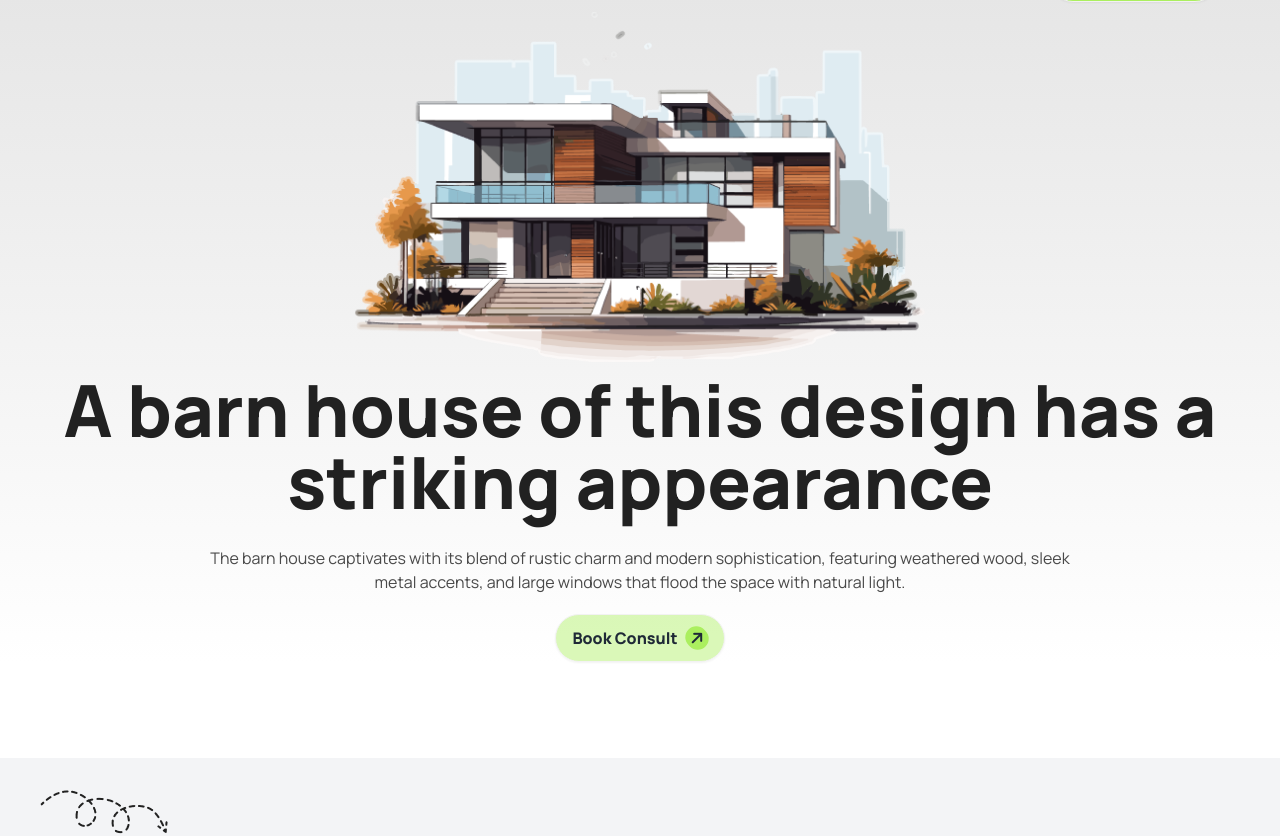
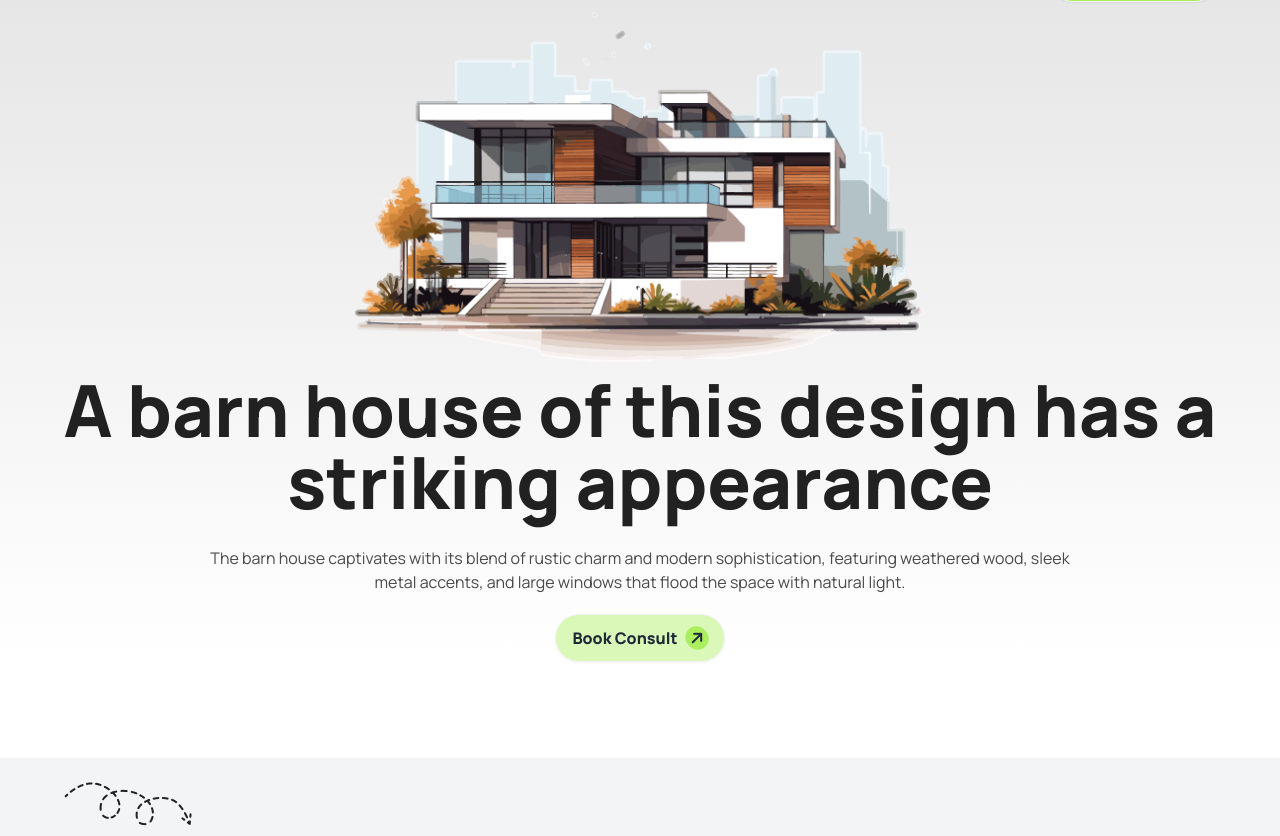
Before and after one commit to pritom-roy/Assignment-03, a plain HTML site: page index.html in a window 1280 px wide. Shown: the part 56-892 px from the top of the page. Drawn offline with nearby package versions, Linux system fonts and the light colour scheme.

Commit message:
few adjustment on background arrow

```diff
--- a/index.html
+++ b/index.html
@@ -112,7 +112,7 @@
     <main>
         <!-- About Us -->
         <section class="bg-gray-100 relative pb-14">
-            <div class="hidden lg:block absolute top-8 left-10">
+            <div class="hidden lg:block absolute top-6 left-16">
                 <img src="assets/Vector.png" alt="">
             </div>
             <div class="lg:w-10/12 w-11/12 mx-auto">
```
